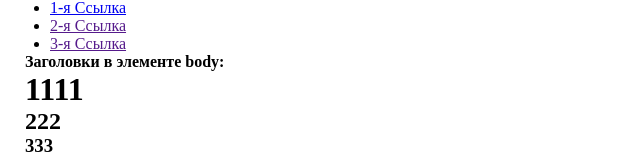
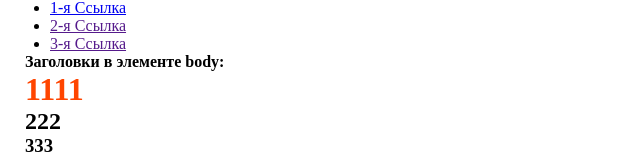
Before and after one commit to VictorKachin/html-css, a plain HTML site: page index.html in a window 1280 px wide. Shown: the part 325-483 px from the top of the page, without its empty margins (0-640 px from the left). Drawn offline with Linux system fonts and the light colour scheme.

Commit message:
changed file style.css

```diff
--- a/style.css
+++ b/style.css
@@ -12,3 +12,7 @@
 nav{
    margin-left: 25px;
 }
+
+h1 {
+  color: orangered;
+}
```
